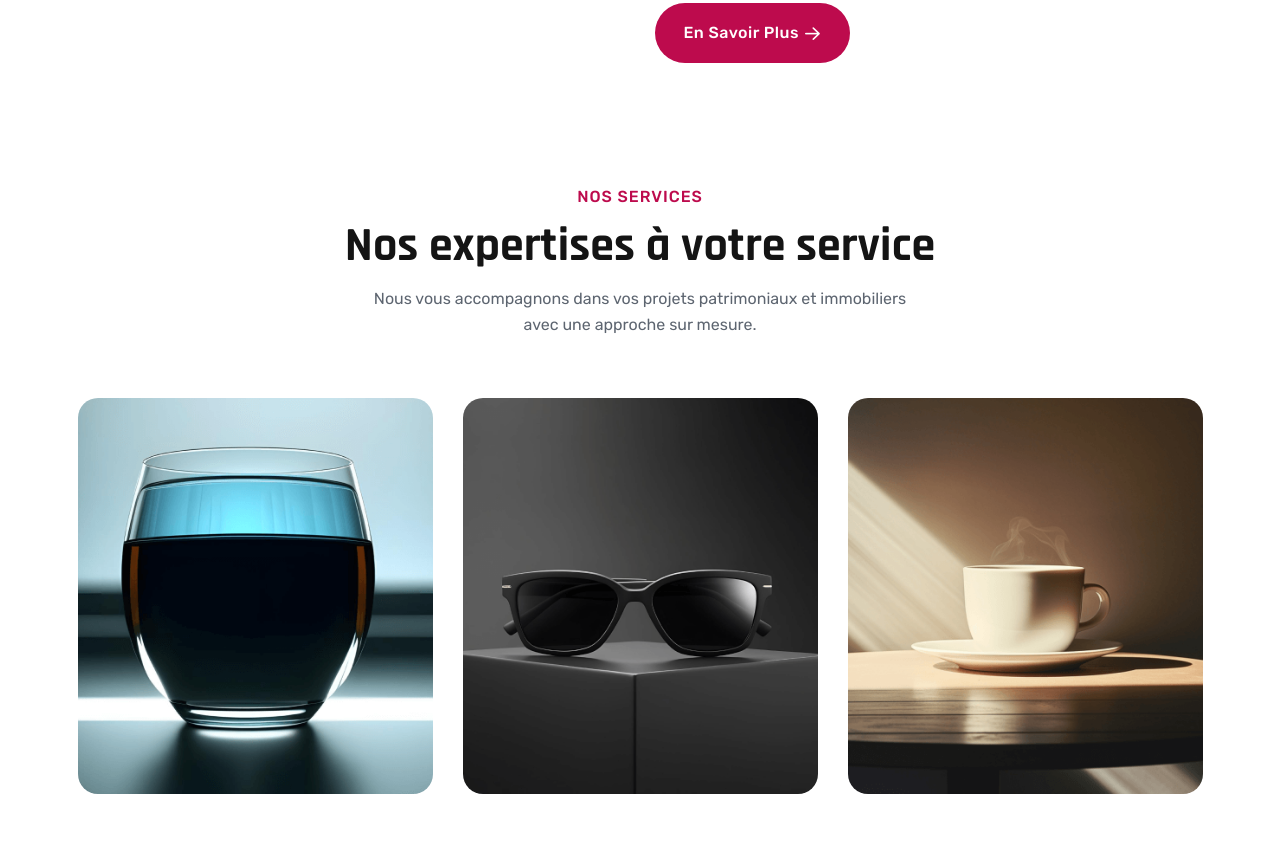
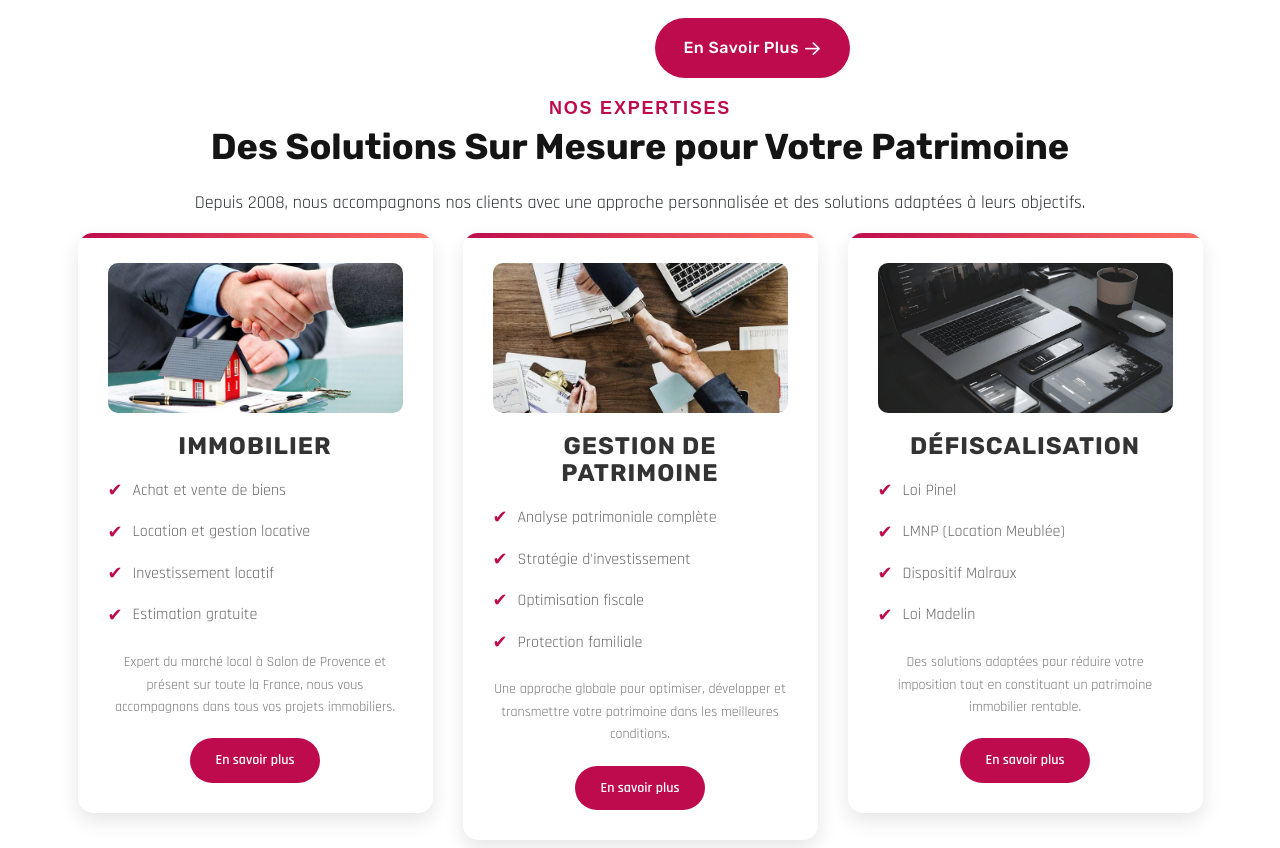
Before and after one commit to florianBKO/cristian, a plain HTML site: page index.html in a window 1280 px wide. Shown: the part 1612-2460 px from the top of the page. Drawn offline with Linux system fonts and the light colour scheme; a web font is replaced by a local one.

Commit message:
first commit

```diff
--- a/assets/css/custom.css
+++ b/assets/css/custom.css
@@ -39,20 +39,72 @@ body {
 
 /* Services */
 .service-card {
+  background: #fff;
+  border-radius: 15px;
+  padding: 30px;
+  transition: all 0.3s ease;
   border: 2px solid var(--color-bordeaux);
+  height: 100%;
+  display: flex;
+  flex-direction: column;
+}
+
+.service-card:hover {
+  transform: translateY(-10px);
+  box-shadow: 0 10px 30px rgba(128, 0, 32, 0.1);
+}
+
+.icon-wrapper {
+  margin-bottom: 20px;
+  overflow: hidden;
+  border-radius: 10px;
+}
+
+.service-icon {
+  width: 100%;
+  height: 200px;
+  object-fit: cover;
   transition: all 0.3s ease;
 }
 
-.service-card:hover {
-  background-color: var(--color-bordeaux);
+.service-card:hover .service-icon {
+  transform: scale(1.05);
 }
 
-.service-card .icon {
+.service-card h3 {
   color: var(--color-bordeaux);
+  font-size: 24px;
+  margin-bottom: 15px;
+  font-weight: 600;
 }
 
-.service-card:hover .icon {
-  color: white;
+.service-features {
+  list-style: none;
+  padding: 0;
+  margin: 0 0 20px 0;
+}
+
+.service-features li {
+  position: relative;
+  padding-left: 25px;
+  margin-bottom: 10px;
+  color: #333;
+}
+
+.service-features li:before {
+  content: "•";
+  color: var(--color-bordeaux);
+  font-size: 20px;
+  position: absolute;
+  left: 0;
+  top: -2px;
+}
+
+.service-card p {
+  color: #666;
+  margin: 0;
+  line-height: 1.6;
+  flex-grow: 1;
 }
 
 /* Contact */
@@ -80,3 +132,18 @@ body {
   opacity: 1;
   transform: translateY(0);
 }
+
+/* Responsive adjustments */
+@media (max-width: 768px) {
+  .service-card {
+    padding: 20px;
+  }
+
+  .service-icon {
+    height: 150px;
+  }
+
+  .service-card h3 {
+    font-size: 20px;
+  }
+}
--- /dev/null
+++ b/assets/css/styleCustom.css
@@ -0,0 +1,132 @@
+/* Centrer la section logo et aligner les éléments horizontalement */
+.logo {
+    display: flex;
+    align-items: center; /* Centrer les éléments verticalement */
+    justify-content: center; /* Centrer les éléments horizontalement */
+  }
+
+  /* S'assurer que le logo et le texte ne débordent pas et sont bien espacés */
+  .logo img {
+    margin-right: 10px; /* Espacer le logo du texte */
+  }
+
+  .logo a {
+    text-decoration: none; /* Supprimer les soulignements du lien */
+    display: flex;
+    align-items: center; /* Centrer le texte verticalement */
+  }
+
+  /* Optionnel: modifier la taille des images si nécessaire */
+  .logo img.logo-dark, .logo img.logo-white {
+    max-height: 40px; /* Taille des logos */
+  }
+  .name-nav{
+    font-size: 1.8rem;
+    font-weight: 600;
+    color: #bd0b4d;
+    text-transform: uppercase;
+    letter-spacing: 0.1em;
+    font-family: 'Poppins', sans-serif;
+  }
+  .modern-service-card {
+    background: #fff;
+    border-radius: 15px;
+    box-shadow: 0 8px 20px rgba(0, 0, 0, 0.1);
+    padding: 30px;
+    text-align: center;
+    transition: transform 0.3s ease, box-shadow 0.3s ease;
+    position: relative;
+    overflow: hidden;
+  }
+
+  .modern-service-card:hover {
+    transform: translateY(-10px);
+    box-shadow: 0 12px 30px rgba(0, 0, 0, 0.15);
+  }
+
+  .modern-service-card::before {
+    content: '';
+    position: absolute;
+    top: 0;
+    left: 0;
+    width: 100%;
+    height: 5px;
+    background: linear-gradient(90deg, #bd0b4d, #ff6f61);
+  }
+
+  .image-wrapper {
+    margin-bottom: 20px;
+    overflow: hidden;
+    border-radius: 10px;
+    height: 150px; /* Ajustez selon la taille de votre image */
+    display: flex;
+    justify-content: center;
+    align-items: center;
+  }
+
+  .service-image {
+    width: 100%;
+    height: 100%;
+    object-fit: cover;
+    transition: transform 0.3s ease;
+  }
+
+  .modern-service-card:hover .service-image {
+    transform: scale(1.05); /* Effet de zoom léger au survol */
+  }
+
+  .card-title {
+    font-size: 24px;
+    font-weight: 700;
+    color: #333;
+    margin-bottom: 15px;
+    text-transform: uppercase;
+    letter-spacing: 1px;
+  }
+
+  .service-features {
+    list-style: none;
+    padding: 0;
+    margin: 0 0 20px 0;
+    text-align: left;
+  }
+
+  .service-features li {
+    font-size: 16px;
+    color: #666;
+    margin-bottom: 10px;
+    display: flex;
+    align-items: center;
+  }
+
+  .feature-icon {
+    color: #bd0b4d;
+    margin-right: 10px;
+    font-size: 18px;
+  }
+
+  .card-description {
+    font-size: 14px;
+    color: #777;
+    line-height: 1.6;
+    margin-bottom: 20px;
+  }
+
+  .card-cta {
+    display: inline-block;
+    padding: 10px 25px;
+    background: #bd0b4d;
+    color: #fff;
+    text-decoration: none;
+    border-radius: 25px;
+    font-size: 14px;
+    font-weight: 600;
+    transition: background 0.3s ease;
+  }
+
+  .card-cta:hover {
+    background: #a30842;
+  }
+  .fa-brands {
+    color: #a30842;
+  }
--- a/index.html
+++ b/index.html
@@ -24,6 +24,7 @@
     <link rel="stylesheet" href="assets/css/vendor/bootstrap.min.css" />
     <!-- custom css -->
     <link rel="stylesheet" href="assets/css/style.css" />
+    <link rel="stylesheet" href="assets/css/styleCustom.css" />
   </head>
 
   <body class="tmp-white-version color-primary-3rd">
@@ -47,20 +48,27 @@
                     src="assets/images/logo/logo-white-3.png"
                     alt="Avenir et Patrimoine"
                   />
-                  Cristian Mihoc
+                  <span class="name-nav"> Cristian Mihoc </span>
                 </a>
               </div>
+
               <nav class="tmp-mainmenu-nav d-none d-xl-block">
                 <ul class="tmp-mainmenu">
                   <li><a href="index.html">Accueil</a></li>
                   <li class="has-dropdown">
-                    <a href="#">Investir <i class="fa-regular fa-chevron-down"></i></a>
+                    <a href="#"
+                      >Investir <i class="fa-regular fa-chevron-down"></i
+                    ></a>
                   </li>
                   <li class="has-dropdown">
-                    <a href="#">Défiscaliser <i class="fa-regular fa-chevron-down"></i></a>
+                    <a href="#"
+                      >Défiscaliser <i class="fa-regular fa-chevron-down"></i
+                    ></a>
                   </li>
                   <li class="has-dropdown">
-                    <a href="#">Épargner <i class="fa-regular fa-chevron-down"></i></a>
+                    <a href="#"
+                      >Épargner <i class="fa-regular fa-chevron-down"></i
+                    ></a>
                   </li>
                   <li><a href="#immobilier">Immobilier</a></li>
                   <li><a href="#courtage">Courtage</a></li>
@@ -71,13 +79,14 @@
               <div class="tmp-header-right">
                 <div class="social-share-wrapper d-none d-md-block">
                   <div class="social-link">
-                    <a href="#"><i class="fa-brands fa-instagram"></i></a>
-                    <a href="#"><i class="fa-brands fa-linkedin-in"></i></a>
-                    <a href="#"><i class="fa-brands fa-twitter"></i></a>
-                    <a href="#"><i class="fa-brands fa-facebook-f"></i></a>
+                    <a href="#"><i class="fa-brands fa-instagram logo-primary"></i></a>
+                    <a href="#"><i class="fa-brands fa-linkedin-in logo-primary"></i></a>
+                    <a href="#"><i class="fa-brands fa-twitter "></i></a>
+                    <a href="#"><i class="fa-brands fa-facebook-f "></i></a>
                   </div>
                 </div>
-                <div class="actions-area  d-sm-block d-lg-none"> <!-- Actions pour grand écran -->
+                <div class="actions-area d-sm-block d-lg-none">
+                  <!-- Actions pour grand écran -->
                   <div class="tmp-side-collups-area d-none d-xl-block">
                     <button class="tmp-menu-bars tmp_button_active">
                       <i class="fa-regular fa-bars-staggered"></i>
@@ -95,7 +104,6 @@
           </div>
         </div>
       </div>
-
     </header>
     <!-- tpm-header-area end -->
 
@@ -105,17 +113,18 @@
         <div class="inner">
           <div class="header-top">
             <div class="logo">
-              <a href="index.html" class="logo-area">
+              <a href="index.html">
                 <img
                   class="logo-dark"
-                  src="assets/images/logo/white-logo-reeni.png"
+                  src="assets/images/logo/white-logo-reeni-4.png"
                   alt="Avenir et Patrimoine"
                 />
                 <img
                   class="logo-white"
-                  src="assets/images/logo/logo-white.png"
+                  src="assets/images/logo/logo-white-3.png"
                   alt="Avenir et Patrimoine"
                 />
+                <span class="name-nav"> Cristian Mihoc </span>
               </a>
             </div>
             <div class="close-menu">
@@ -195,8 +204,8 @@
                   class="description tmp-scroll-trigger tmp-fade-in animation-order-3"
                 >
                   Spécialisé dans le conseil en gestion de patrimoine et
-                  l’investissement immobilier, je vous accompagne
-                  dans la réalisation de vos projets financiers et immobiliers.
+                  l'investissement immobilier, je vous accompagne dans la
+                  réalisation de vos projets financiers et immobiliers.
                 </p>
                 <div
                   class="button-area-banner-three tmp-scroll-trigger tmp-fade-in animation-order-4"
@@ -239,8 +248,7 @@
               <div
                 class="years-of-experience-card tmp-scroll-trigger tmp-fade-in animation-order-1"
               >
-                <h2 class="counter card-title">
-                </h2>
+                <h2 class="counter card-title"></h2>
                 <p class="card-para">Préparez votre avenir</p>
               </div>
               <div
@@ -275,12 +283,11 @@
                 <p
                   class="description tmp-scroll-trigger tmp-fade-in animation-order-3"
                 >
-                  le Cabinet Avenir et Patrimoine est spécialisé
-                  dans le Conseil en Gestion de Patrimoine, l’Investissement
-                  Immobilier, le Courtage en Crédit et la Défiscalisation
-                  (Madelin, Pinel, LMNP). Nous accompagnons particuliers,
-                  professions libérales et entreprises avec une approche
-                  personnalisée.
+                  le Cabinet Avenir et Patrimoine est spécialisé dans le Conseil
+                  en Gestion de Patrimoine, l'Investissement Immobilier, le
+                  Courtage en Crédit et la Défiscalisation (Madelin, Pinel,
+                  LMNP). Nous accompagnons particuliers, professions libérales
+                  et entreprises avec une approche personnalisée.
                 </p>
               </div>
               <div class="about-us-section-card row g-5">
@@ -295,7 +302,7 @@
                       <h3 class="card-title">Solutions patrimoniales</h3>
                     </div>
                     <p class="card-para">
-                      Création et gestion de vos projets d’investissement.
+                      Création et gestion de vos projets d'investissement.
                     </p>
                   </div>
                 </div>
@@ -340,110 +347,111 @@
     </section>
     <!-- tmp About Me end -->
 
-    <!-- tmp Services Start -->
-    <section class="tmp-portfolio-area tmp-section-gap" id="immobilier">
+    <!-- Services Section Start -->
+    <div
+      class="tmp-service-area-start service-style-1 section-padding"
+      id="services"
+    >
       <div class="container">
-        <div class="section-head mb--60">
+        <div class="row">
+          <div class="col-lg-12">
+            <div class="section-title text-center mt-4">
               <div
-            class="section-sub-title center-title tmp-scroll-trigger tmp-fade-in animation-order-1"
+              class="section-sub-title tmp-scroll-trigger tmp-fade-in animation-order-1"
             >
-            <span class="subtitle">Nos Services</span>
+              <span class="name-nav">Nos Expertises</span>
+
             </div>
-          <h2
-            class="title split-collab tmp-scroll-trigger tmp-fade-in animation-order-2"
-          >
-            Nos expertises à votre service
+              <h2 class="title">
+                Des Solutions Sur Mesure pour Votre Patrimoine
               </h2>
-          <p
-            class="description section-sm tmp-scroll-trigger tmp-fade-in animation-order-3"
-          >
-            Nous vous accompagnons dans vos projets patrimoniaux et immobiliers
-            avec une approche sur mesure.
+              <p class="mb-4">
+                Depuis 2008, nous accompagnons nos clients avec une approche
+                personnalisée et des solutions adaptées à leurs objectifs.
               </p>
-        </div>
-        <div class="row g-5">
-          <div class="col-lg-4 col-md-6 col-sm-12">
-            <div
-              class="tmp-portfolio tmp-scroll-trigger tmp-fade-in animation-order-1"
-            >
-              <img
-                src="assets/images/latest-portfolio/tab-image-1.png"
-                alt="Immobilier"
-              />
-              <div class="portfolio-card-content-wrap">
-                <div class="content-left">
-                  <p class="portfoli-card-para">Immobilier</p>
-                  <h3 class="portfolio-card-title animated fadeIn">
-                    <a href="#immobilier">Achat, Vente, Investissement</a>
-                  </h3>
-                </div>
-                <div class="portfolio-btn">
-                  <a href="#contact" class="tmp-arrow-icon-btn">
-                    <div class="btn-inner">
-                      <i class="tmp-icon fa-solid fa-arrow-up-right"></i>
-                      <i class="tmp-icon-bottom fa-solid fa-arrow-up-right"></i>
-                    </div>
-                  </a>
             </div>
           </div>
         </div>
+        <div class="row g-5">
+          <!-- Service 1 : Immobilier -->
+          <div class="col-lg-4 col-md-6">
+            <div class="modern-service-card">
+              <div class="image-wrapper">
+                <img
+                  src="assets/images/services/immobilier.jpg"
+                  alt="Service Immobilier"
+                  class="service-image"
+                />
               </div>
-          <div class="col-lg-4 col-md-6 col-sm-12">
-            <div
-              class="tmp-portfolio tmp-scroll-trigger tmp-fade-in animation-order-2"
-            >
+              <h3 class="card-title">Immobilier</h3>
+              <ul class="service-features">
+                <li><span class="feature-icon">✔</span> Achat et vente de biens</li>
+                <li><span class="feature-icon">✔</span> Location et gestion locative</li>
+                <li><span class="feature-icon">✔</span> Investissement locatif</li>
+                <li><span class="feature-icon">✔</span> Estimation gratuite</li>
+              </ul>
+              <p class="card-description">
+                Expert du marché local à Salon de Provence et présent sur toute la France, nous vous accompagnons dans tous vos projets immobiliers.
+              </p>
+              <a href="#contact" class="card-cta">En savoir plus</a>
+            </div>
+          </div>
+
+          <!-- Service 2 : Gestion de Patrimoine -->
+          <div class="col-lg-4 col-md-6">
+            <div class="modern-service-card">
+              <div class="image-wrapper">
                 <img
-                src="assets/images/latest-portfolio/tab-image-2.png"
+                  src="assets/images/services/patrimoine.jpg"
+                  alt="Gestion de Patrimoine"
+                  class="service-image"
+                />
+              </div>
+              <h3 class="card-title">Gestion de Patrimoine</h3>
+              <ul class="service-features">
+                <li><span class="feature-icon">✔</span> Analyse patrimoniale complète</li>
+                <li><span class="feature-icon">✔</span> Stratégie d'investissement</li>
+                <li><span class="feature-icon">✔</span> Optimisation fiscale</li>
+                <li><span class="feature-icon">✔</span> Protection familiale</li>
+              </ul>
+              <p class="card-description">
+                Une approche globale pour optimiser, développer et transmettre votre patrimoine dans les meilleures conditions.
+              </p>
+              <a href="#contact" class="card-cta">En savoir plus</a>
+            </div>
+          </div>
+
+
+          <!-- Service 3 : Défiscalisation -->
+         <!-- Carte de service modernisée -->
+<!-- Carte de service modernisée avec une photo -->
+<div class="col-lg-4 col-md-6">
+  <div class="modern-service-card">
+    <div class="image-wrapper">
+      <img
+        src="assets/images/services/defiscalisation-photo.jpg"
         alt="Défiscalisation"
+        class="service-image"
       />
-              <div class="portfolio-card-content-wrap">
-                <div class="content-left">
-                  <p class="portfoli-card-para">Défiscalisation</p>
-                  <h3 class="portfolio-card-title animated fadeIn">
-                    <a href="#defiscalisation">Madelin, Pinel, LMNP</a>
-                  </h3>
     </div>
-                <div class="portfolio-btn">
-                  <a href="#contact" class="tmp-arrow-icon-btn">
-                    <div class="btn-inner">
-                      <i class="tmp-icon fa-solid fa-arrow-up-right"></i>
-                      <i class="tmp-icon-bottom fa-solid fa-arrow-up-right"></i>
+    <h3 class="card-title">Défiscalisation</h3>
+    <ul class="service-features">
+      <li><span class="feature-icon">✔</span> Loi Pinel</li>
+      <li><span class="feature-icon">✔</span> LMNP (Location Meublée)</li>
+      <li><span class="feature-icon">✔</span> Dispositif Malraux</li>
+      <li><span class="feature-icon">✔</span> Loi Madelin</li>
+    </ul>
+    <p class="card-description">
+      Des solutions adaptées pour réduire votre imposition tout en constituant un patrimoine immobilier rentable.
+    </p>
+    <a href="#contact" class="card-cta">En savoir plus</a>
   </div>
-                  </a>
+</div>
+
         </div>
       </div>
     </div>
-          </div>
-          <div class="col-lg-4 col-md-6 col-sm-12">
-            <div
-              class="tmp-portfolio tmp-scroll-trigger tmp-fade-in animation-order-3"
-            >
-              <img
-                src="assets/images/latest-portfolio/tab-image-3.png"
-                alt="Courtage"
-              />
-              <div class="portfolio-card-content-wrap">
-                <div class="content-left">
-                  <p class="portfoli-card-para">Courtage</p>
-                  <h3 class="portfolio-card-title animated fadeIn">
-                    <a href="#courtage">Crédit & Assurance</a>
-                  </h3>
-                </div>
-                <div class="portfolio-btn">
-                  <a href="#contact" class="tmp-arrow-icon-btn">
-                    <div class="btn-inner">
-                      <i class="tmp-icon fa-solid fa-arrow-up-right"></i>
-                      <i class="tmp-icon-bottom fa-solid fa-arrow-up-right"></i>
-                    </div>
-                  </a>
-                </div>
-              </div>
-            </div>
-          </div>
-        </div>
-      </div>
-    </section>
-    <!-- tmp Services end -->
+    <!-- Services Section End -->
 
     <!-- Tpm Get In touch start -->
     <section class="get-in-touch-area tmp-section-gapTop" id="contact">
@@ -455,7 +463,9 @@
                 <div
                   class="section-head section-head-one-side text-align-left tmp-scroll-trigger tmp-fade-in animation-order-1"
                 >
-                  <span class="title-left">Prêt à concrétiser vos projets ?</span>
+                  <span class="title-left"
+                    >Prêt à concrétiser vos projets ?</span
+                  >
                 </div>
                 <ul class="ft-link v2">
                   <li
@@ -466,7 +476,9 @@
                     ></span>
                     <div class="ft-link-wrap">
                       <h4 class="link-title">E-mail :</h4>
-                      <a href="mailto:m.c.mihoc@gmail.com">m.c.mihoc@gmail.com</a>
+                      <a href="mailto:m.c.mihoc@gmail.com"
+                        >m.c.mihoc@gmail.com</a
+                      >
                     </div>
                   </li>
                   <li class="tmp-scroll-trigger tmp-fade-in animation-order-2">
@@ -662,7 +674,9 @@
                   <li>
                     <span class="ft-icon"
                       ><i class="fa-solid fa-envelope"></i></span
-                    ><a href="mailto:m.c.mihoc@gmail.com">m.c.mihoc@gmail.com</a>
+                    ><a href="mailto:m.c.mihoc@gmail.com"
+                      >m.c.mihoc@gmail.com</a
+                    >
                   </li>
                 </ul>
               </div>
```
Also changed, not shown: assets/images/logo/logo-white-3.png, assets/images/services/defiscalisation-photo.jpg (renamed from assets/images/services/service-detials-thumnail-wrap.png), assets/images/services/immobilier.jpg (added), assets/images/services/patrimoine.jpg (added). Lines whose indentation alone changed are shown as unchanged.
